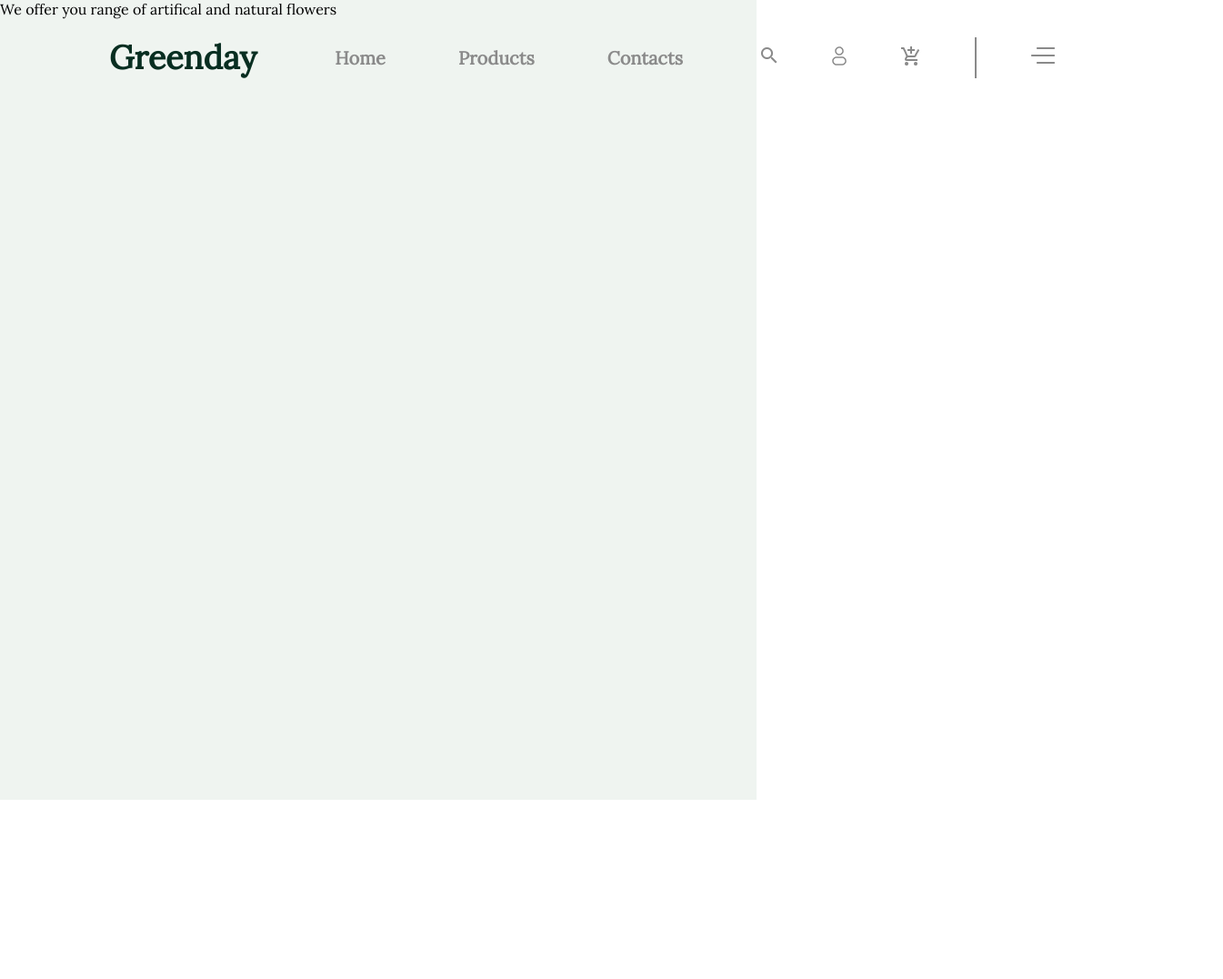
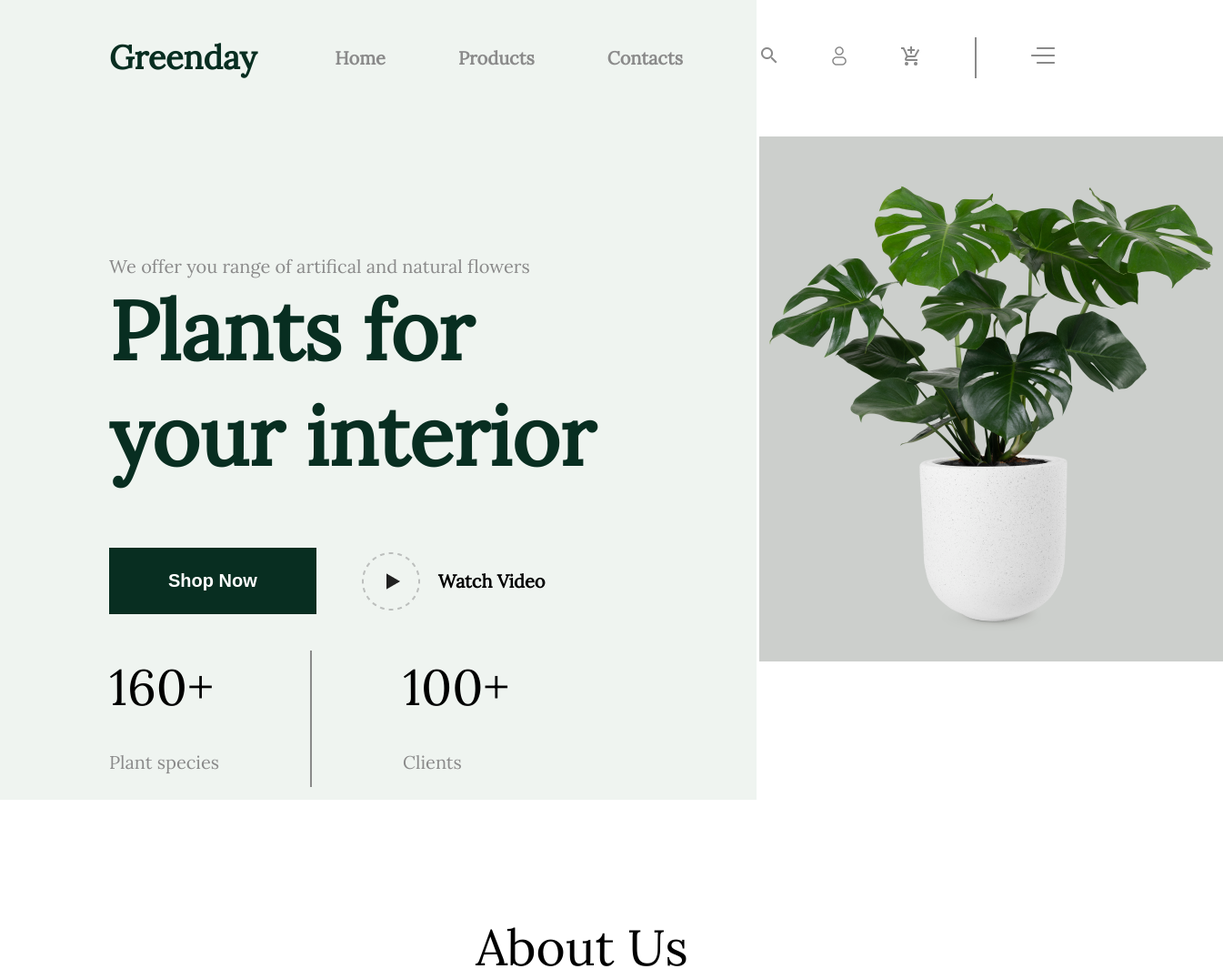
Before and after one commit to adekunle22k/New-website, a plain HTML site: page index.html in a window 1280 px wide. Shown: the whole page at 91% size, 1345 px wide, since content can reach past the window. Before the commit the page ends 879 px from the top, so only its background shows below. Drawn offline with Linux system fonts and the light colour scheme.

Commit message:
added and changed a few things

```diff
--- a/index.html
+++ b/index.html
@@ -29,14 +29,42 @@
           </li>
           <li class="nav-line"></li>
           <li>
-            <a href="#"><img class="gap" src="./images/Group 1.png" alt="" /></a>
+            <a href="#"
+              ><img class="gap" src="./images/Group 1.png" alt=""
+            /></a>
           </li>
         </ul>
       </div>
     </div>
     <div class="rectangle-1">
-        <p class="title">
-            We offer you range of artifical and natural flowers
+      <div class="frame">
+        <p class="title">We offer you range of artifical and natural flowers</p>
+        <p class="body">
+          Plants for <br />
+          your interior
+        </p>
+        <div class="btns">
+          <button class="shopnow">Shop Now</button>
+          <div class="watchvideo">
+            <img src="./images/icon.png" alt="">
+            <p class="txt">Watch Video</p>
+          </div>
+        </div>
+        <div class="group">
+            <p class="frame1">
+                160+ <br> <span> Plant species </span>
+            </p>
+            <div class="line"></div>
+            <p class="frame1">
+                100+ <br> <span> Clients </span>
+            </p>
+        </div>
+        <img src="./images/Rectangle 7.png" alt="" class="rectangle-image">
+      </div>
+    </div>
+    <div class="aboutus">
+        <p class="head">
+            About Us
         </p>
     </div>
   </body>
--- a/style.css
+++ b/style.css
@@ -66,3 +66,88 @@ body {
   height: 45px;
   border: 1px solid rgba(138, 138, 138, 1);
 }
+
+.frame{
+    padding-top: 280px;
+    padding-left: 120px;
+}
+
+.frame .title{
+    font-size: 20px;
+    font-weight: 500;
+    color: rgba(138, 138, 138, 1);
+}
+
+.frame .body{
+    font-size: 90px;
+    font-weight: bold;
+    color: rgba(8, 46, 33, 1);
+}
+
+.btns{
+    margin-top: 65px;
+    display: flex;
+    align-items: center;
+    column-gap: 50px;
+}
+
+.shopnow{
+    font-size: 20px;
+    font-weight: bold;
+    color: rgba(255, 255, 255, 1);
+    background-color: rgba(8, 46, 33, 1);
+    padding: 25px 65px;
+    border: transparent;
+}
+
+.watchvideo{
+    display: flex;
+    align-items: center;
+    column-gap: 20px;
+}
+
+.txt{
+    font-size: 20px;
+    font-weight: bold;
+}
+
+.group{
+    display: flex;
+    align-items: center;
+    column-gap: 100px;
+    margin-top: 40px;
+}
+
+.frame1{
+    font-size: 55px;
+    font-weight: 400;
+}
+
+.line{
+    width: 2px;
+    height: 150px;
+    background: rgba(138, 138, 138, 1);
+
+}
+
+span{
+    font-size: 20px;
+    font-weight: 500;
+    color: rgba(138, 138, 138, 1);
+}
+
+.rectangle-image{
+    position: absolute;
+    top: 150px;
+    left: 835px;
+}
+
+.aboutus{
+    padding-top: 920px;
+}
+
+.head{
+    font-size: 55px;
+    font-weight: 400;
+    text-align: center;
+}
```
Also changed, not shown: images/Rectangle 7.png (added), images/icon.png (added).
